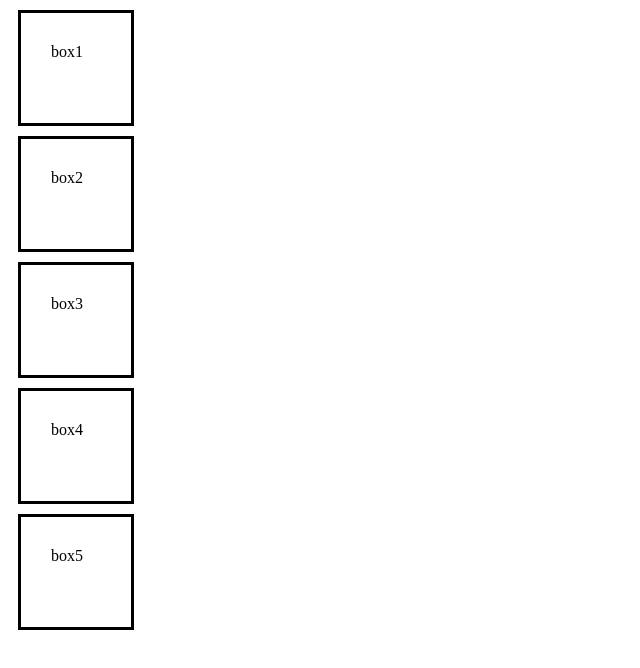
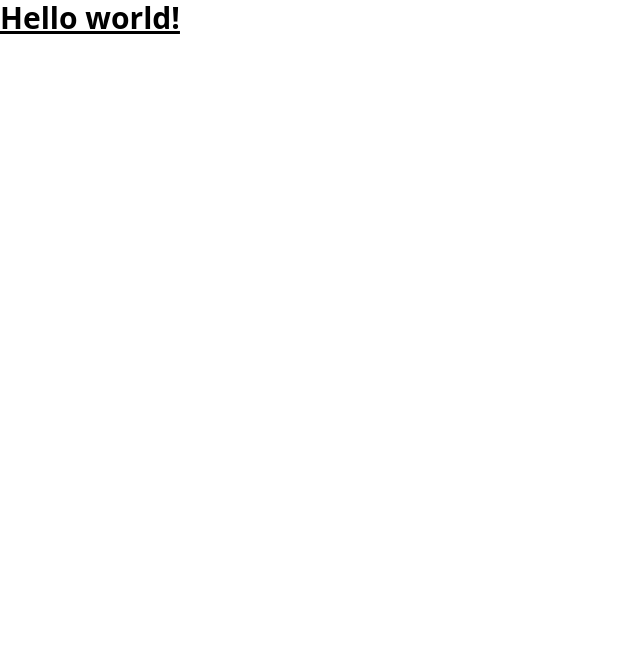
Before and after one commit to prajwalkorde/Experiments, a website: page index.html in a window 1280 px wide. Shown: the whole page, without its empty margins (0-640 px from the left). Drawn offline with nearby package versions, Linux system fonts and the light colour scheme.

Commit message:
Add files via upload

```diff
--- a/index.html
+++ b/index.html
@@ -1,32 +1,12 @@
-<!DOCTYPE html>
-<html lang="en">
-<head>
-    <style>
-        .container {
-            /* display: flex;
-            flex-wrap: wrap; */
-            gap: 10px;
-        }
-        .box{
-            width: 50px;
-            height: 50px;
-            padding: 30px;
-            margin: 10px;
-            border: 3px solid black;
-        }
-    </style>
-    <meta charset="UTF-8">
-    <meta name="viewport" content="width=device-width, initial-scale=1.0">
-    <title>DOM</title>
-</head>
-<body>
-    <div class="container">
-        <div class="box">box1</div>
-        <div class="box">box2</div>
-        <div class="box">box3</div>
-        <div class="box">box4</div>
-        <div class="box">box5</div>
-    </div>
-    <script src="i7.js"></script>
-</body>
+<html>
+  <head>
+    <meta charset="UTF-8" />
+    <meta name="viewport" content="width=device-width, initial-scale=1.0" />
+    <script src="https://cdn.jsdelivr.net/npm/@tailwindcss/browser@4"></script>
+  </head>
+  <body>
+    <h1 class="text-3xl font-bold underline">
+      Hello world!
+    </h1>
+  </body>
 </html>
```
